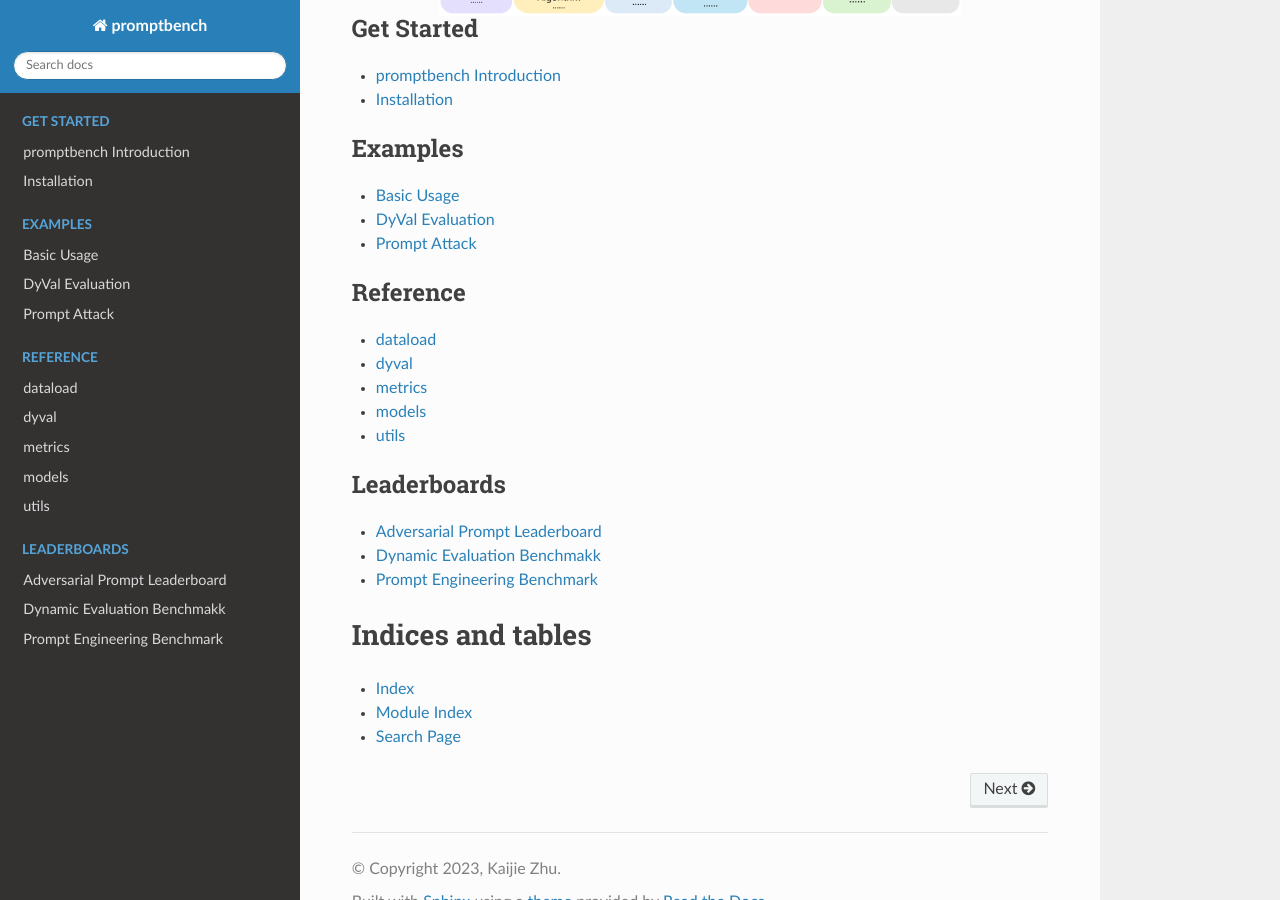
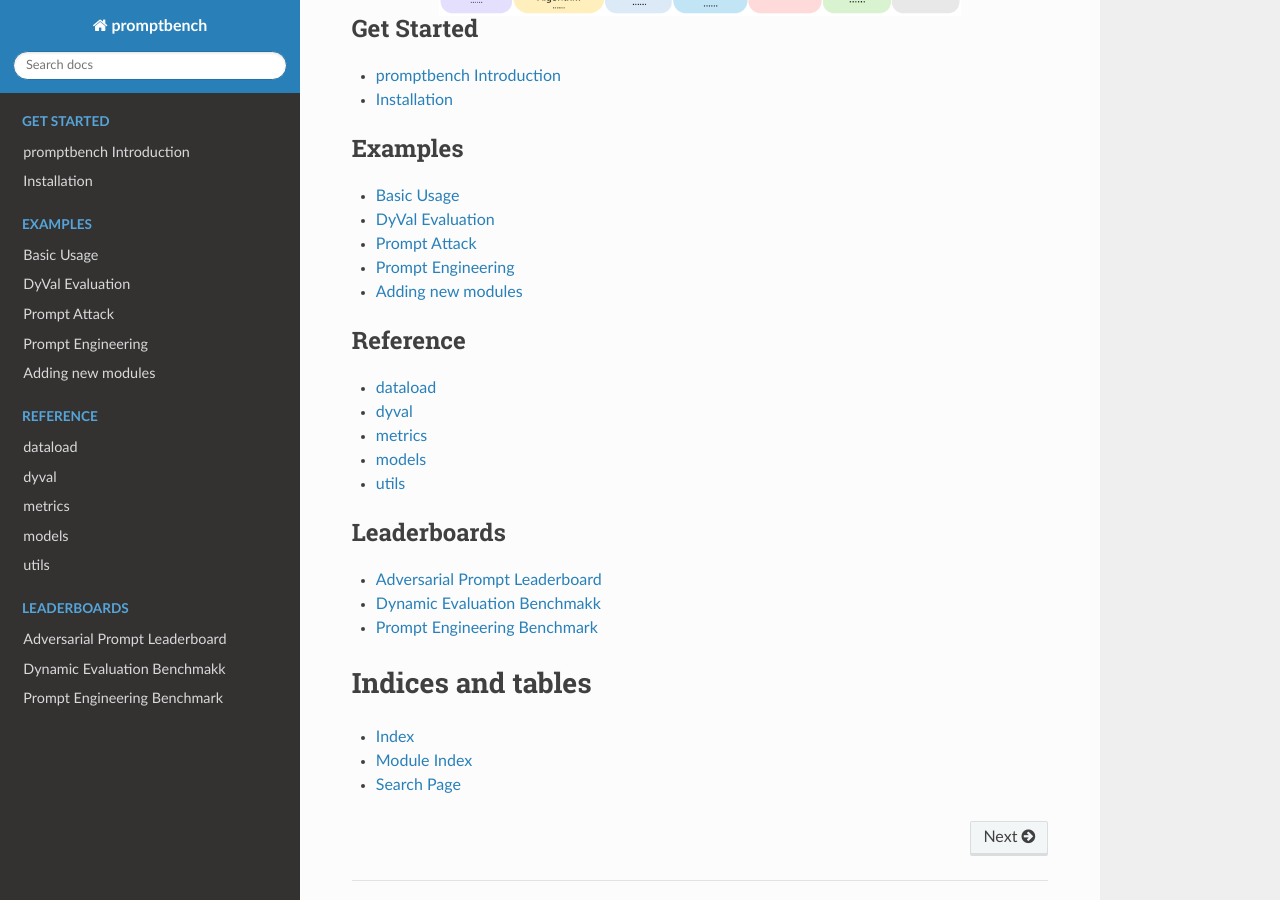
Before and after one commit to microsoft/promptbench, a Sphinx documentation site: the page built from docs/index.rst, in a window 1280 px wide and 900 px high, scrolled down 484 px. Built offline with Sphinx 7.4.7 and the Read the Docs theme 2.0.0, drawn with Linux system fonts in a browser that asks for light colours; some of the changed lines change nothing that is shown.

Commit message:
[update] docs

```diff
--- a/docs/examples/add_new_modules.md
+++ b/docs/examples/add_new_modules.md
@@ -1,3 +1,5 @@
+# Adding new modules
+
 Each module in promptbench can be easily extended. In the following, we provide basic guidelines for customizing your own datasets, models, prompt engineering methods, and evaluation metrics.
 
 ## Add new datasets
--- a/docs/examples/index.rst
+++ /dev/null
@@ -1,11 +0,0 @@
-Examples
-=========
-
-.. toctree::
-   :maxdepth: 2
-
-   basic
-   dyval
-   prompt_attack
-   prompt_engineering
-   add_new_modules
--- a/docs/examples/prompt_engineering.md
+++ b/docs/examples/prompt_engineering.md
@@ -1,3 +1,5 @@
+# Prompt Engineering
+
 This example will walk you throught the basic usage of PromptBench. We hope that you can get familiar with the APIs and use it in your own projects later.
 
 First, there is a unified import of `import promptbench as pb` that easily imports the package.
--- a/docs/index.rst
+++ b/docs/index.rst
@@ -26,6 +26,8 @@
    examples/basic
    examples/dyval
    examples/prompt_attack
+   examples/prompt_engineering
+   examples/add_new_modules
 
 .. toctree::
    :maxdepth: 1
```
